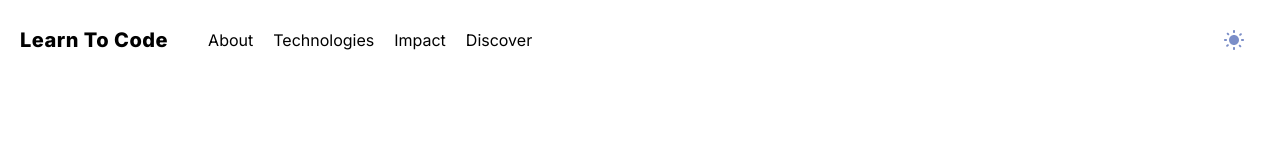
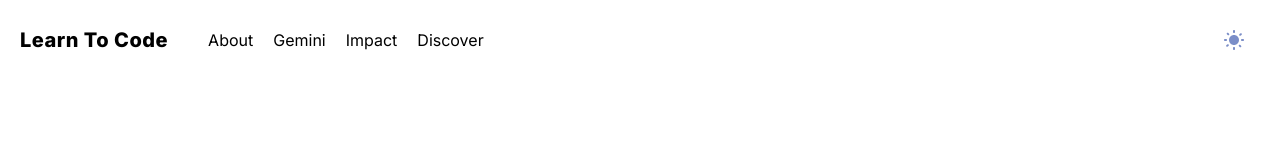
Before and after one commit to 7Mudit/production-learn-to-code, a Next.js app: page / in a window 1280 px wide. Shown: the top 160 px of the page. Built offline with nearby package versions, Linux system fonts and the light colour scheme.

Commit message:
added gemini links and solved some glitches

```diff
--- a/components/homePage/Navbar1.tsx
+++ b/components/homePage/Navbar1.tsx
@@ -12,7 +12,7 @@ import Theme from "../shared/Theme";
 
 const navbarLinks = [
   { href: "/about", title: "About", id: "1" },
-  { href: "/technologies", title: "Technologies", id: "2" },
+  { href: "/gemini", title: "Gemini", id: "2" },
   { href: "/impact", title: "Impact", id: "3" },
   { href: "/discover", title: "Discover", id: "4" },
 ];
@@ -25,8 +25,8 @@ export const sidebarLinks: any = [
   },
   {
     imgURL: "/assets/icons/users.svg",
-    route: "/community",
-    label: "Community",
+    route: "/gemini",
+    label: "Gemini",
   },
   {
     imgURL: "/assets/icons/star.svg",
@@ -141,7 +141,7 @@ const Navbar1 = () => {
           {navbarLinks.map((link) => (
             <div className="" key={link.id}>
               <Link
-                href={`/${link.href}`}
+                href={`${link.href}`}
                 className="hover:underline hover:underline-offset-[20px] hover:cursor-pointer dark:text-white text-black decoration-emerald-600"
               >
                 {link.title}
--- a/components/homePage/Pipes.tsx
+++ b/components/homePage/Pipes.tsx
@@ -7,6 +7,8 @@ import bg from "./bg.png";
 
 import { Noto_Sans } from "next/font/google";
 import Heading from "./Heading";
+import Link from "next/link";
+import { Button } from "../ui/button";
 // import { Check, Copy } from "lucide-react";
 // import { Button } from "../ui/button";
 // import Link from "next/link";
@@ -165,15 +167,16 @@ const Pipes = () => {
       {/* heading */}
       <Heading heading="Gemini Pro"></Heading>
       <div className="line-gradient-title__lottie js-animation relative">
-        {/* <div className="absolute top-[45%] z-10 translate-x-[-50%] left-[50%]">
+        <div className="absolute top-[40%] lg:top-[45%] z-10 translate-x-[-50%] left-[50%]">
           <Link href={"/gemini"}>
             <Button
-              className={`py-6 px-12 text-[16px] bg-white text-black rounded-full duration-300 transition-all hover:scale-105 cursor-pointer ${noto_sans2.className}`}
+              variant={"outline"}
+              className={`sm:py-6 py-2 px-4 sm:px-12 text-[12px] sm:text-[16px] bg-white text-black rounded-2xl hover:cursor-pointer duration-300 transition-all hover:scale-105 cursor-pointer ${noto_sans2.className}`}
             >
               Use Gemini
             </Button>
           </Link>
-        </div> */}
+        </div>
 
         <Image
           src={bg}
```
